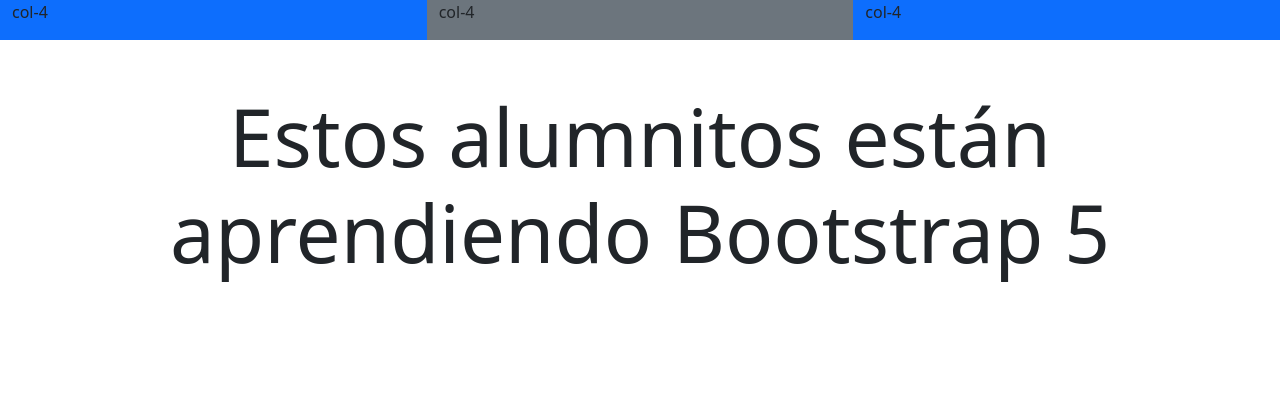
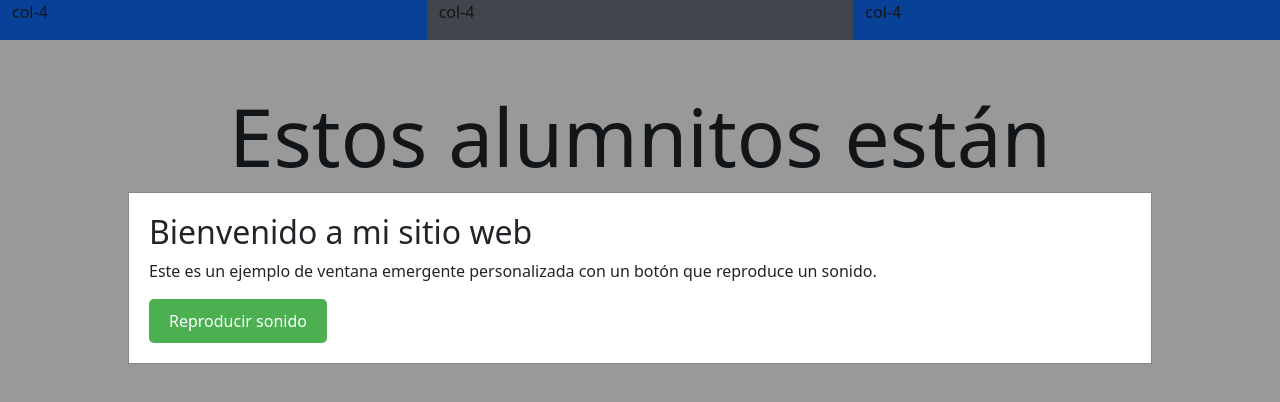
Before and after one commit to Pablo-Hidalgo-Prados/Pablo-Hidalgo-Prados.github.io, a plain HTML site: page index.html in a window 1280 px wide. Drawn offline with nearby package versions, Linux system fonts and the light colour scheme.

Commit message:
Sonido funcionando

```diff
--- a/index.html
+++ b/index.html
@@ -1,16 +1,64 @@
 <!DOCTYPE html>
 <html lang="en">
+
 <head>
     <meta charset="UTF-8">
     <meta name="viewport" content="width=device-width, initial-scale=1.0">
     <title>Bootstrap Site</title>
+    <style>
+        /* Estilos para la ventana modal */
+        #ventana-modal {
+            display: none;
+            position: fixed;
+            z-index: 1;
+            left: 0;
+            top: 0;
+            width: 100%;
+            height: 100%;
+            overflow: auto;
+            background-color: rgba(0, 0, 0, 0.4);
+        }
+
+        #ventana-modal-contenido {
+            background-color: white;
+            margin: 15% auto;
+            padding: 20px;
+            border: 1px solid #888;
+            width: 80%;
+        }
+
+        /* Estilos para el botón */
+        #boton-sonido {
+            padding: 10px 20px;
+            background-color: #4CAF50;
+            color: white;
+            border: none;
+            border-radius: 5px;
+            font-size: 16px;
+            cursor: pointer;
+        }
+
+        #boton-sonido:hover {
+            background-color: #3e8e41;
+        }
+    </style>
     <link rel="stylesheet" href="css/bootstrap.css">
-  <script src="https://cdn.jsdelivr.net/npm/popper.js@1.16.0/dist/umd/popper.min.js" integrity="sha384-Q6E9RHvbIyZFJoft+2mJbHaEWldlvI9IOYy5n3zV9zzTtmI3UksdQRVvoxMfooAo" crossorigin="anonymous"></script>
+    <script src="https://cdn.jsdelivr.net/npm/popper.js@1.16.0/dist/umd/popper.min.js"
+        integrity="sha384-Q6E9RHvbIyZFJoft+2mJbHaEWldlvI9IOYy5n3zV9zzTtmI3UksdQRVvoxMfooAo"
+        crossorigin="anonymous"></script>
     <script src="js/bootstrap.bundle.js"></script>
     <script src="js/jquery-3.6.3.min.js"></script>
 </head>
-<body>
-<audio src="lolAnnouncer.mp3" id="lol" muted="true" autoplay="true"></audio>
+
+<body onload="mostrarVentana()">
+    <!-- Ventana modal -->
+    <div id="ventana-modal">
+        <div id="ventana-modal-contenido">
+            <h2>Bienvenido a mi sitio web</h2>
+            <p>Este es un ejemplo de ventana emergente personalizada con un botón que reproduce un sonido.</p>
+            <button id="boton-sonido">Reproducir sonido</button>
+        </div>
+    </div>
     <div class="container-fluid !direction !spacing">
         <div class="row ${1| ,row-cols-2,row-cols-3, auto,justify-content-md-center,|}">
             <div class="col-4 bg-primary">
@@ -27,12 +75,19 @@
     <div class="container text-center py-5">
         <h1 class="display-1">Estos alumnitos están aprendiendo Bootstrap 5</h1>
     </div>
-<script type="text/javascript">
-    window.onload=function(){
-        document.getElementById("lol").play();
+    <script>
+
+        function mostrarVentana() {
+            document.getElementById("ventana-modal").style.display = "block";
+            document.getElementById("boton-sonido").addEventListener("click", playSound);
         }
+
+        function playSound() {
+            var audio = new Audio('assets/lolAnnouncer.mp3');
+            audio.play();
+            document.getElementById("ventana-modal").style.display = "none";
+        };
     </script>
 </body>
 
-
 </html>
```
Also changed, not shown: 2 other files. Lines whose indentation alone changed are shown as unchanged.
